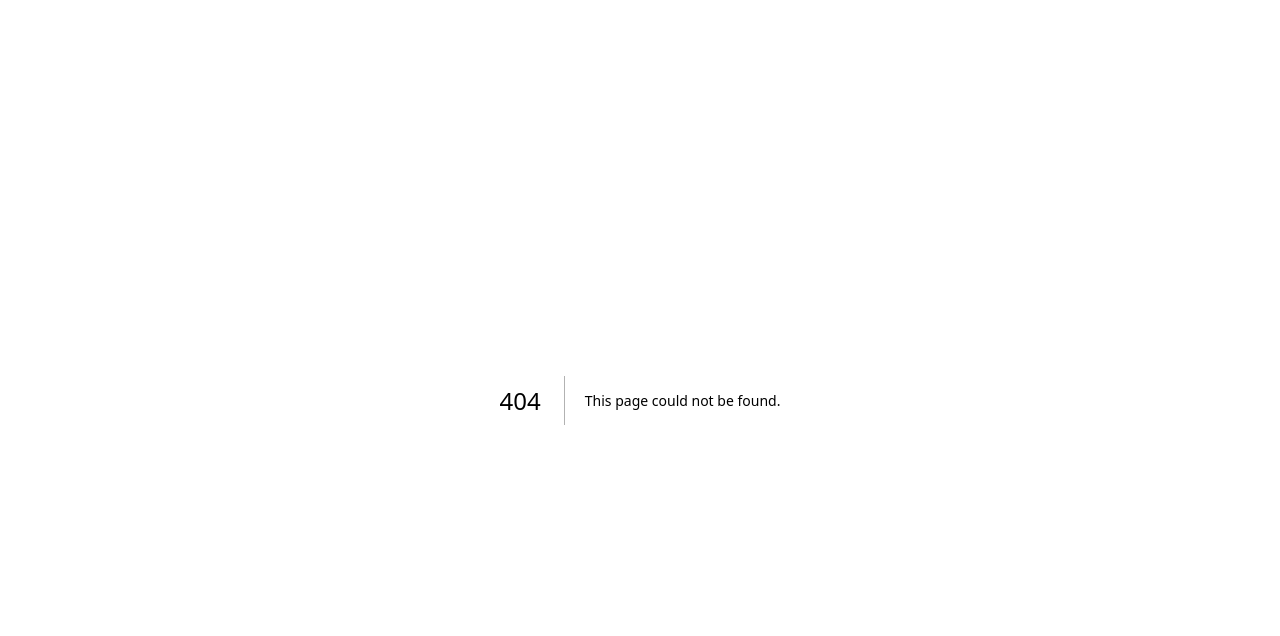
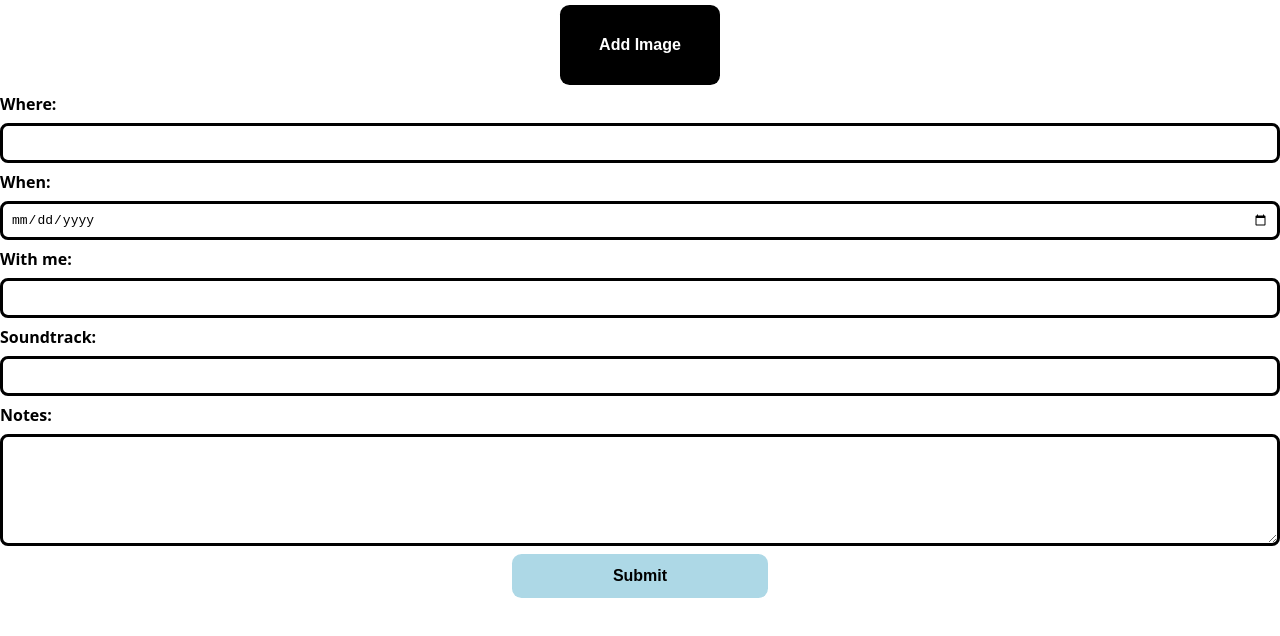
Before and after one commit to alexander-bick/capstone-project, a Next.js app: page /FormPage in a window 1280 px wide. Before the commit this address had no page. Shown: the top 636 px of the page. Built offline with nearby package versions, Linux system fonts and the light colour scheme.

Commit message:
Form page

```diff
--- /dev/null
+++ b/components/Form/index.js
@@ -0,0 +1,100 @@
+import styled from "styled-components";
+import { SubmitButton } from "../SubmitButton/index.js";
+
+const FormContainer = styled.form`
+  display: grid;
+  gap: 0.5rem;
+`;
+
+const Label = styled.label`
+  font-weight: bold;
+`;
+
+const Input = styled.input`
+  padding: 0.5rem;
+  font-size: inherit;
+  border: 3px solid black;
+  border-radius: 0.5rem;
+`;
+
+const Textarea = styled.textarea`
+  font-family: inherit;
+  border: 3px solid black;
+  border-radius: 0.5rem;
+  padding: 0.5rem;
+`;
+
+const AddImageButton = styled.button`
+  background-color: black;
+  width: 10rem;
+  height: 5rem;
+  margin: auto;
+  margin-top: 5px;
+  padding: 0.8rem;
+  border-radius: 0.6rem;
+  color: white;
+  text-decoration: none;
+  font-weight: bold;
+  border: none;
+  font-size: inherit;
+`;
+
+
+
+export default function Form({ onSubmit, defaultData }) {
+    function handleSubmit(event) {
+        event.preventDefault();
+        const formData = new FormData(event.target);
+        const data = Object.fromEntries(formData);
+        onSubmit(data);
+}
+
+return (
+    <FormContainer onSubmit={handleSubmit}>
+
+      <AddImageButton type="submit">
+      Add Image
+      </AddImageButton>
+
+      <Label htmlFor="where">Where:</Label>
+      <Input
+        id="where"
+        name="where"
+        type="text"
+        defaultValue={defaultData?.where}
+      />
+      <Label htmlFor="when">When:</Label>
+      <Input
+        id="when"
+        name="when"
+        type="date"
+        defaultValue={defaultData?.when}
+      />
+      <Label htmlFor="withme">With me:</Label>
+      <Input
+        id="withme"
+        name="withme"
+        type="text"
+        defaultValue={defaultData?.withme}
+        />
+      <Label htmlFor="soundtrack">Soundtrack:</Label>
+      <Input
+        id="soundtrack"
+        name="soundtrack"
+        type="text"
+        defaultValue={defaultData?.soundtrack}
+      />
+      <Label htmlFor="notes">Notes:</Label>
+      <Textarea
+        name="notes"
+        id="notes"
+        cols="30"
+        rows="5"
+        defaultValue={defaultData?.notes}
+      ></Textarea>
+      <SubmitButton type="submit">
+        {defaultData ? "Edit" : "Submit"}
+        </SubmitButton>
+      </FormContainer>
+)
+}
--- /dev/null
+++ b/components/SubmitButton/index.js
@@ -0,0 +1,14 @@
+import styled from "styled-components";
+
+export const SubmitButton = styled.button`
+  background-color: lightblue;
+  width: 20%;
+  margin: auto;
+  padding: 0.8rem;
+  border-radius: 0.6rem;
+  color: black;
+  text-decoration: none;
+  font-weight: bold;
+  border: none;
+  font-size: inherit;
+`;
--- /dev/null
+++ b/pages/FormPage/index.js
@@ -0,0 +1,5 @@
+import Form from "@/components/Form/index.js";
+
+export default function AddPlacesPage() {
+    return <Form></Form>
+}
```
Also changed, not shown: jest.config.js (added, +13 -0 lines), components/AddImageButton/index.js (added), pages/FormPage/[id].js (added), vercel.json (deleted).
